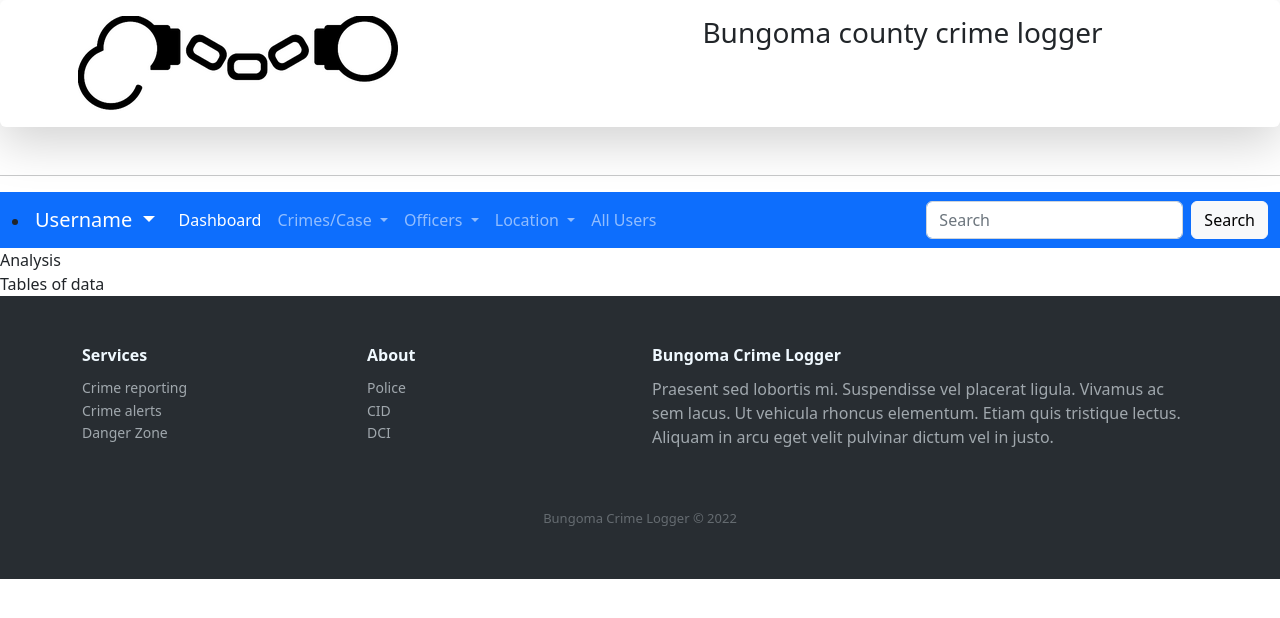
After one commit to danielkirwa/crime-tracker, a PHP site: page /crimes.php in a window 1280 px wide. The commit adds this page. Shown: the top 618 px of the page. Run offline with PHP 8.4, Linux system fonts and the light colour scheme.

Commit message:
Working on admin dashboard  working on analysis

```diff
--- a/addcrimesection.php
+++ b/addcrimesection.php
@@ -139,7 +139,7 @@ $totalPages_allsections = ceil($totalRows_allsections/$maxRows_allsections)-1;
   </div>
   </div>
 
-
+<script src="https://cdn.jsdelivr.net/npm/bootstrap@5.0.2/dist/js/bootstrap.min.js" integrity="sha384-cVKIPhGWiC2Al4u+LWgxfKTRIcfu0JTxR+EQDz/bgldoEyl4H0zUF0QKbrJ0EcQF" crossorigin="anonymous"></script>
 </body>
 </html>
 <?php
--- a/adddepartment.php
+++ b/adddepartment.php
@@ -212,7 +212,7 @@ $totalPages_alldepartments = ceil($totalRows_alldepartments/$maxRows_alldepartme
   </div>
   </div>
 
-
+<script src="https://cdn.jsdelivr.net/npm/bootstrap@5.0.2/dist/js/bootstrap.min.js" integrity="sha384-cVKIPhGWiC2Al4u+LWgxfKTRIcfu0JTxR+EQDz/bgldoEyl4H0zUF0QKbrJ0EcQF" crossorigin="anonymous"></script>
 </body>
 </html>
 <?php
--- /dev/null
+++ b/crimes.php
@@ -0,0 +1,154 @@
+<!DOCTYPE html PUBLIC "-//W3C//DTD XHTML 1.0 Transitional//EN" "http://www.w3.org/TR/xhtml1/DTD/xhtml1-transitional.dtd">
+<html xmlns="http://www.w3.org/1999/xhtml">
+<head>
+<meta http-equiv="Content-Type" content="text/html; charset=utf-8" />
+<link rel="stylesheet" type="text/css" href="customcss/navigation.css">
+<link rel="stylesheet" type="text/css" href="customcss/admin.css">
+<link rel="stylesheet" type="text/css" href="css/bootstrap.min.css">
+<link rel="stylesheet" href="https://cdnjs.cloudflare.com/ajax/libs/ionicons/2.0.1/css/ionicons.min.css">
+<title>Crime report</title>
+</head>
+<style type="text/css">
+
+.enrolls-holder{
+  width: 80%;
+  margin-left: 10%;
+  display: flex;
+    flex-wrap: wrap;
+    justify-content: center;
+}
+
+
+</style>
+<body>
+ <nav class="shadow-lg p-3 mb-5 bg-body rounded">
+   <div class="logoholder">
+   	<div class="logo-holder">
+   		<img src="assets/logo/logo.png">
+   	</div>
+   	<div class="name-holder">
+   		<h3>Bungoma county crime logger</h3>
+   	</div>
+   </div>
+   </nav>
+   <hr>
+
+      <nav class="navbar navbar-expand-lg navbar-dark bg-primary">
+  <div class="container-fluid">
+    <!-- <a class="navbar-brand" href="#">Username</a> -->
+
+      <li class="nav-item dropdown">
+          <a class="navbar-brand dropdown-toggle" href="#" id="navbarDropdown" role="button" data-bs-toggle="dropdown" aria-expanded="false">
+            Username
+          </a>
+          <ul class="dropdown-menu" aria-labelledby="navbarDropdown">
+            <li><a class="dropdown-item" href="crimes.php">Profile</a></li>
+            <li><a class="dropdown-item" href="victims.php">User Guide </a></li>
+            <li><a class="dropdown-item" href="suspects.php">Logout</a></li>
+          </ul>
+        </li>
+
+    <button class="navbar-toggler" type="button" data-bs-toggle="collapse" data-bs-target="#navbarSupportedContent" aria-controls="navbarSupportedContent" aria-expanded="false" aria-label="Toggle navigation">
+      <span class="navbar-toggler-icon"></span>
+    </button>
+    <div class="collapse navbar-collapse" id="navbarSupportedContent">
+      <ul class="navbar-nav me-auto mb-2 mb-lg-0">
+      	<li class="nav-item">
+          <a class="nav-link active" href="dashboardadmin.php">Dashboard</a>
+        </li>
+
+        <li class="nav-item dropdown">
+          <a class="nav-link dropdown-toggle" href="#" id="navbarDropdown" role="button" data-bs-toggle="dropdown" aria-expanded="false">
+            Crimes/Case
+          </a>
+          <ul class="dropdown-menu" aria-labelledby="navbarDropdown">
+            <li><a class="dropdown-item" href="crimes.php">Crimes</a></li>
+            <li><a class="dropdown-item" href="victims.php">Victims</a></li>
+            <li><a class="dropdown-item" href="suspects.php">Suspects</a></li>
+            <li><a class="dropdown-item" href="witness.php">Witness</a></li>
+            <li><a class="dropdown-item" href="addcrimesection.php">Add Section</a></li>
+          </ul>
+        </li>
+
+        <li class="nav-item dropdown">
+          <a class="nav-link dropdown-toggle" href="#" id="navbarDropdown" role="button" data-bs-toggle="dropdown" aria-expanded="false">
+            Officers
+          </a>
+          <ul class="dropdown-menu" aria-labelledby="navbarDropdown">
+            <li><a class="dropdown-item" href="officers.php">Add Officer</a></li>
+            <li><a class="dropdown-item" href="adddepartment.php">Add Department</a></li>
+            <li><a class="dropdown-item" href="addworkstation.php">Add WorkStation</a></li>
+          </ul>
+        </li>
+
+        <li class="nav-item dropdown">
+          <a class="nav-link dropdown-toggle" href="#" id="navbarDropdown" role="button" data-bs-toggle="dropdown" aria-expanded="false">
+            Location
+          </a>
+          <ul class="dropdown-menu" aria-labelledby="navbarDropdown">
+            <li><a class="dropdown-item" href="addcounty.php">Add County</a></li>
+            <li><a class="dropdown-item" href="addconstituency.php">Add Constituency</a></li>
+            <li><a class="dropdown-item" href="addwards.php">Add Wards</a></li>
+          </ul>
+        </li>
+        <li class="nav-item">
+          <a class="nav-link" href="#">All Users</a>
+        </li>
+      </ul>
+      <form class="d-flex">
+        <input class="form-control me-2" type="search" placeholder="Search" aria-label="Search">
+        <button class="btn btn-light" type="submit">Search</button>
+      </form>
+    </div>
+  </div>
+</nav>
+
+<!-- start of body -->
+
+<!-- Analysis of crime -->
+<label>Analysis</label><br>
+<!-- end of analysis -->
+
+
+<!-- other display -->
+<label>Tables of data</label>
+<!-- end of other display -->
+
+
+<!-- end of body -->
+<div class="footer-dark">
+        <footer>
+            <div class="container">
+                <div class="row">
+                    <div class="col-sm-6 col-md-3 item">
+                        <h3>Services</h3>
+                        <ul>
+                            <li><a href="#">Crime reporting</a></li>
+                            <li><a href="#">Crime alerts</a></li>
+                            <li><a href="#">Danger Zone </a></li>
+                        </ul>
+                    </div>
+                    <div class="col-sm-6 col-md-3 item">
+                        <h3>About</h3>
+                        <ul>
+                            <li><a href="#">Police</a></li>
+                            <li><a href="#">CID</a></li>
+                            <li><a href="#">DCI</a></li>
+                        </ul>
+                    </div>
+                    <div class="col-md-6 item text">
+                        <h3>Bungoma  Crime Logger</h3>
+                        <p>Praesent sed lobortis mi. Suspendisse vel placerat ligula. Vivamus ac sem lacus. Ut vehicula rhoncus elementum. Etiam quis tristique lectus. Aliquam in arcu eget velit pulvinar dictum vel in justo.</p>
+                    </div>
+
+                </div>
+                <p class="copyright">Bungoma  Crime Logger &copy; 2022</p>
+            </div>
+        </footer>
+    </div>
+
+
+
+<script src="https://cdn.jsdelivr.net/npm/bootstrap@5.0.2/dist/js/bootstrap.min.js" integrity="sha384-cVKIPhGWiC2Al4u+LWgxfKTRIcfu0JTxR+EQDz/bgldoEyl4H0zUF0QKbrJ0EcQF" crossorigin="anonymous"></script>
+</body>
+</html>
```
